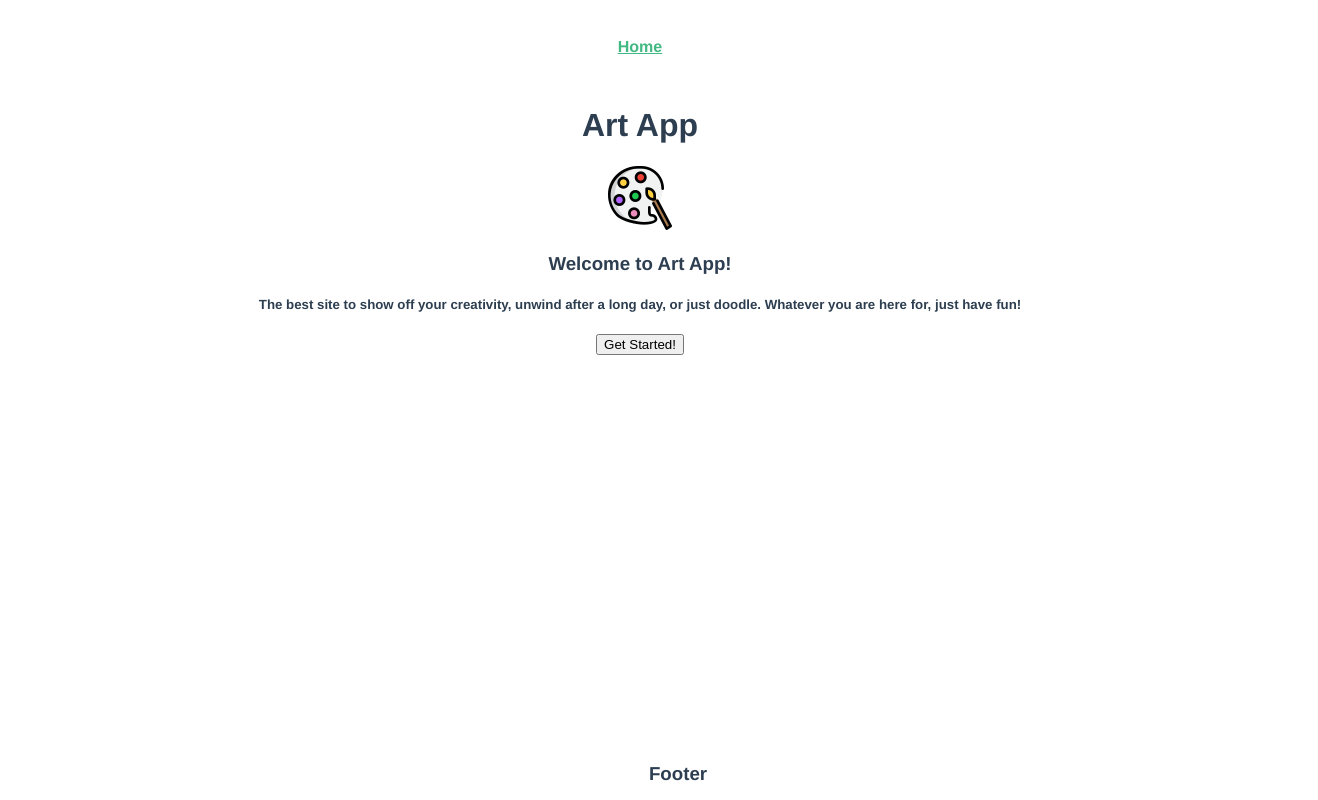
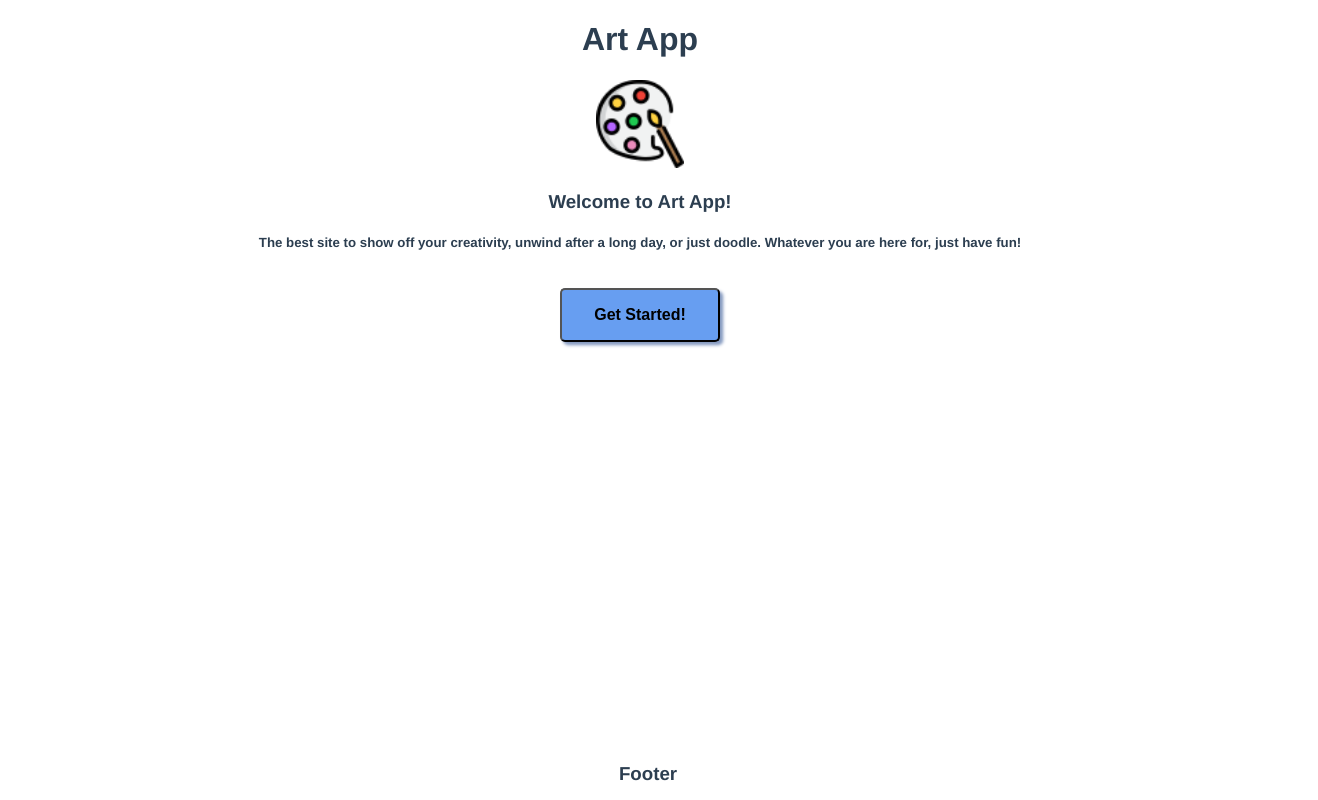
Before and after one commit to Jofa11/art-app, a Vue app: page / in a window 1280 px wide. Shown: the whole page, 1318 px wide, since content can reach past the window. Built offline with nearby package versions, Linux system fonts and the light colour scheme.

Commit message:
style the Get Started button, remove link from app comp and add home link to art comp

```diff
--- a/src/App.vue
+++ b/src/App.vue
@@ -1,6 +1,5 @@
 <template>
-  <div id="nav">
-    <router-link to="/">Home</router-link>
+  <div>
     <Footer />
   </div>
   <router-view />
@@ -24,17 +23,4 @@ export default {
   text-align: center;
   color: #2c3e50;
 }
-
-#nav {
-  padding: 30px;
-}
-
-#nav a {
-  font-weight: bold;
-  color: #2c3e50;
-}
-
-#nav a.router-link-exact-active {
-  color: #42b983;
-}
 </style>
--- a/src/views/Art.vue
+++ b/src/views/Art.vue
@@ -1,5 +1,6 @@
 <template>
   <div class="art">
+    <router-link to="/">Home</router-link>
     <h1>Create Your Masterpiece</h1>
     <canvas id="theCanvas"></canvas>
   </div>
--- a/src/views/Home.vue
+++ b/src/views/Home.vue
@@ -14,3 +14,21 @@ export default {
 
 };
 </script>
+
+<style scoped>
+img {
+  width: 7%;
+  height: auto;
+}
+
+button {
+  margin: 1em;
+  padding: 1em 2em;
+  border-radius: 5px;
+  font-size: 1em;
+  font-weight: bold;
+  background-color: rgb(103, 158, 241);
+  box-shadow: 0.2em 0.2em 0.2em rgb(133, 154, 192);
+  cursor: pointer;
+}
+</style>
```
Also changed, not shown: src/assets/logo.png (deleted).
